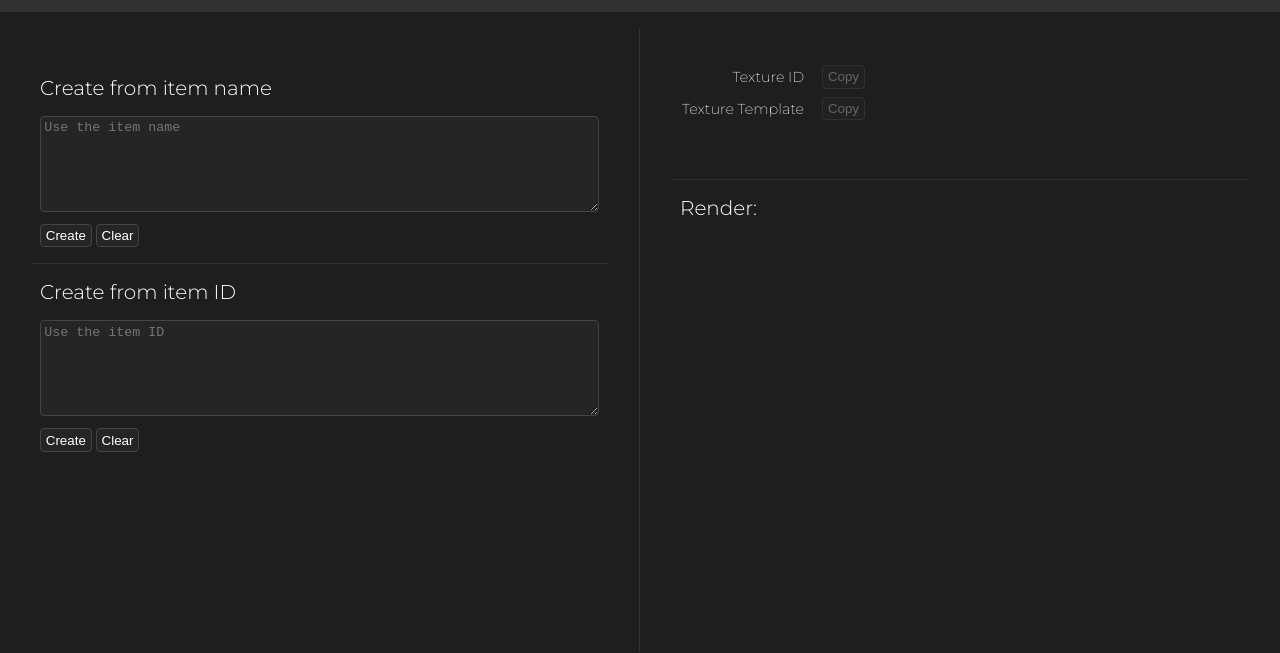
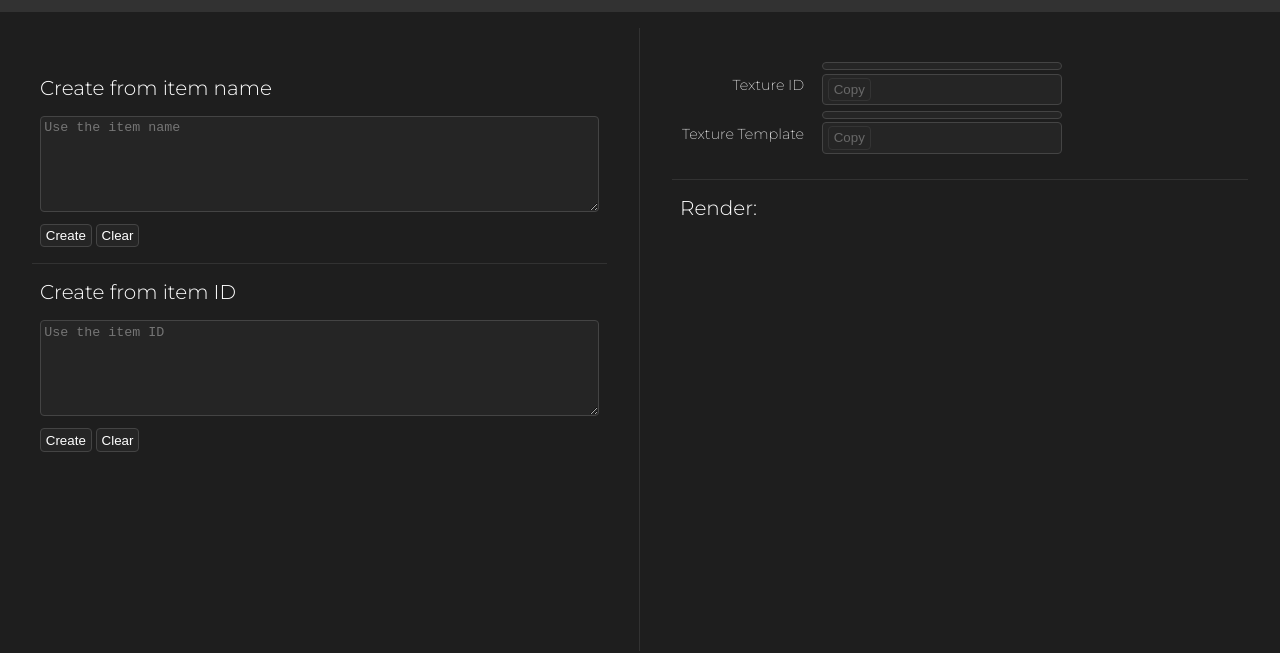
Before and after one commit to skyblock-wiki/skyblock-wiki.github.io, a plain HTML site: page tools/infobox-generator/index.html in a window 1280 px wide. Shown: the part 76-729 px from the top of the page. Drawn offline with nearby package versions, Linux system fonts and the light colour scheme; no server answers.

Commit message:
Update styles.css

```diff
--- a/tools/infobox-generator/css/styles.css
+++ b/tools/infobox-generator/css/styles.css
@@ -257,7 +257,7 @@
     display: inline-block;
     margin: 0.2rem 0;
 }
-aside .templates input {
+aside .templates div {
     padding: 0.2rem 0.3rem;
     border-radius: 4px;
     border: 1px solid var(--col-acc);
```
